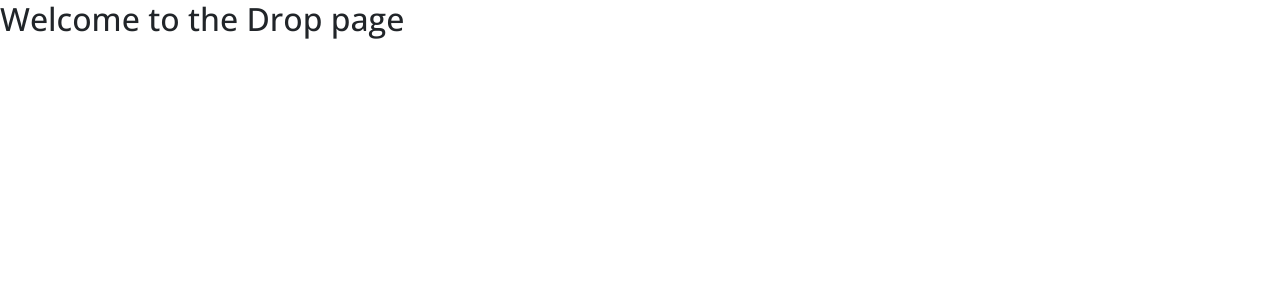
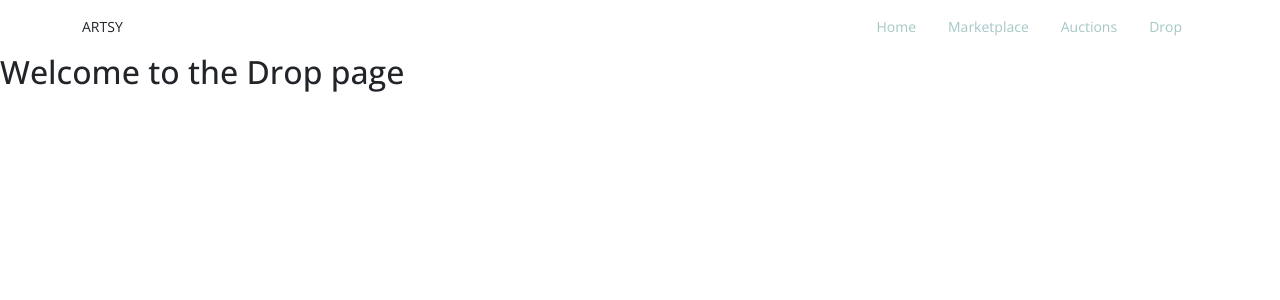
Before and after one commit to Morai-C/mo-artsy, a Next.js app: page /drop in a window 1280 px wide. Shown: the top 300 px of the page. Built offline with nearby package versions, Linux system fonts and the light colour scheme; a web font is replaced by a local one.

Commit message:
added header component

```diff
--- a/src/components/shared/HeaderComp.tsx
+++ b/src/components/shared/HeaderComp.tsx
@@ -1,10 +1,28 @@
+import Link from "next/link";
 import React from "react";
+import { navList } from "./navList";
 
 const HeaderComp = () => {
   return (
-    <div>
-      <p>this is the header</p>
-    </div>
+    <header>
+      <div className="container">
+        <nav className="navbar">
+          <Link href="/">
+            <a className="text-uppercase">artsy</a>
+          </Link>
+
+          <ul className="nav">
+            {navList.map((nav, i) => (
+              <li className="nav-items" key={i}>
+                <Link href={nav.link}>
+                  <a className="nav-link">{nav.name}</a>
+                </Link>
+              </li>
+            ))}
+          </ul>
+        </nav>
+      </div>
+    </header>
   );
 };
 
--- a/src/pages/drop/index.tsx
+++ b/src/pages/drop/index.tsx
@@ -1,10 +1,13 @@
+import AppLayout from "layouts/app.layout";
 import React from "react";
 
 const DropPage = () => {
   return (
-    <div>
-      <h2>Welcome to the Drop page</h2>
-    </div>
+    <>
+      <AppLayout>
+        <h2>Welcome to the Drop page</h2>
+      </AppLayout>
+    </>
   );
 };
 
```
Also changed, not shown: src/pages/auctions/index.tsx (+6 -3 lines), src/pages/marketplace/index.tsx (+6 -3 lines).
